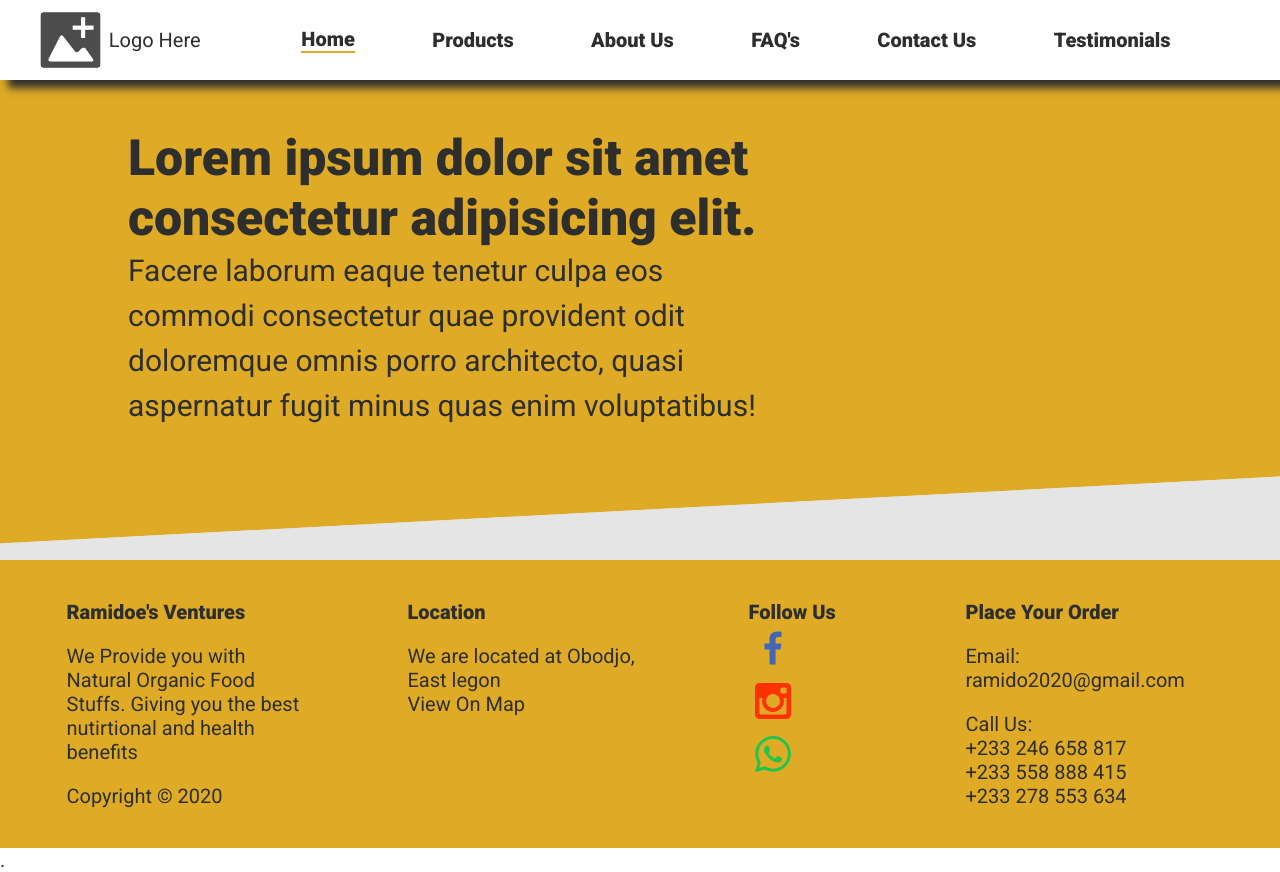
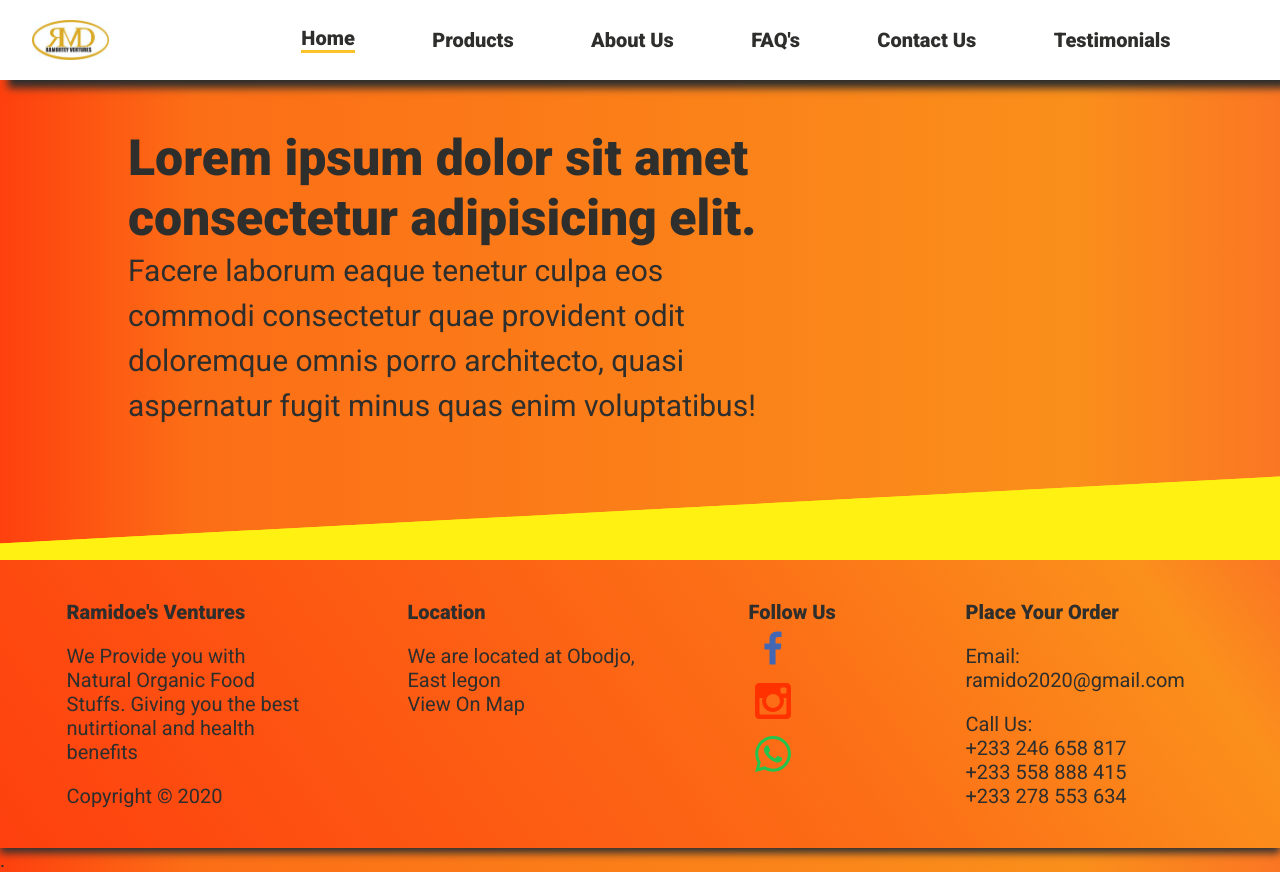
Before and after one commit to zark28/ramortey-ventures, a plain HTML site: page index.html in a window 1280 px wide. Drawn offline with Linux system fonts and the light colour scheme.

Commit message:
color changes

```diff
--- a/css/contact.css
+++ b/css/contact.css
@@ -17,7 +17,7 @@
 
 .contact-info{
     margin-top: 2rem;
-    background-color: var(--secondaryColor);
+    background: var(--secondaryColor);
     height: 90%;
 }
 
@@ -136,7 +136,7 @@ form button{
     }
     .contact-info{
         margin-top: 2rem;
-        background-color: var(--secondaryColor);
+        background: var(--secondaryColor);
     }
 
     .email-numbers{
--- a/css/footer.css
+++ b/css/footer.css
@@ -7,8 +7,10 @@ footer {
   display: flex;
   justify-content: space-around;
   width: 100%;
-  background-color: var(--primaryColor);
+  background: var(--tetiaryColor);
   z-index: 3;
+  box-shadow: 0px 5px 8px var(--textColor),
+  0 -5px 8px var(--white);
 }
 
 
--- a/css/global.css
+++ b/css/global.css
@@ -1,10 +1,15 @@
 :root{
     --textColor:#2e2e2d;
     --textColorLight:#949490;
-    --primaryColor:#DFAB26;
-    --secondaryColor:#ffc32a;
-    --bodyColor:#E5E5E5;
+    /* --primaryColor:#DFAB26; */
+    --primaryColor:linear-gradient(90deg, rgba(254,64,14,1) 0%, rgba(252,110,22,1) 15%, rgba(250,143,27,1) 84%, rgba(251,118,35,1) 100%);
+    --tetiaryColor:linear-gradient(55deg, rgba(254,64,14,1) 0%, rgba(252,110,22,1) 61%, rgba(251,144,28,1) 90%, rgba(251,118,35,1) 100%);
+    --fittingsColor:#ffc32a;
+    --secondaryColor:linear-gradient(360deg, #FF150E 0%, #FE400E 35%, #FB7E26 50%,#FA8F1B 100%);
+    /* --bodyColor:#E5E5E5; */
+    --bodyColor:#FFF112;
     --mainBackground:#cecfcd;
+
     --white:#fff;
 }
 
@@ -22,6 +27,7 @@ body, html{
     letter-spacing: 1.2;
     overflow-x: hidden;
     overflow-y: auto;
+    background: var(--primaryColor);
 }
 main{
   scroll-behavior: smooth;
--- a/css/header.css
+++ b/css/header.css
@@ -4,7 +4,7 @@
   top: 0;
   left: 0;
   z-index: 3;
-  background-color:var(--white);
+  background:var(--white);
   display: flex;
   height: 10vh;
   width: 100%;
@@ -31,7 +31,7 @@ nav {
 }
 
 .nav-links li.active{
-  border-bottom: 2px solid var(--primaryColor);
+  border-bottom: 3px solid var(--fittingsColor);
 
 }
 
--- a/css/home.css
+++ b/css/home.css
@@ -2,7 +2,7 @@
 
 .intro {
   position: relative;
-  background-color: var(--primaryColor);
+  background: var(--primaryColor);
   height:60vh;
   overflow: hidden;
 }
--- a/index.html
+++ b/index.html
@@ -7,16 +7,16 @@
       href="https://fonts.googleapis.com/css2?family=Amatic+SC:wght@400;700&family=Roboto:wght@100;300;400;500;900&display=swap"
       rel="stylesheet"
     />
-    <link rel="shortcut icon" href="./img/insert-image.png" type="image/x-icon">
+    <link rel="shortcut icon" href="./img/logo.jpeg" type="image/x-icon">
     <link rel="stylesheet" href="./css/style.css" />
     <title>Ramidoe's Ventures</title>
   </head>
-  <body>
+  <body class="index-page">
     <header class="header">
       <nav>
         <div class="logo">
-          <img src="./img/insert-image.png" alt="logo" />
-          <p>Logo Here</p>
+          <img src="./img/logo.jpeg" alt="logo" />
+          <p></p>
         </div>
         <ul class="nav-links">
           <li class="active">
```
Also changed, not shown: about.html (+3 -3 lines), contact.html (+3 -3 lines), faqs.html (+3 -3 lines), products.html (+3 -4 lines), testimonials.html (+3 -3 lines), img/logo.jpeg (added).
